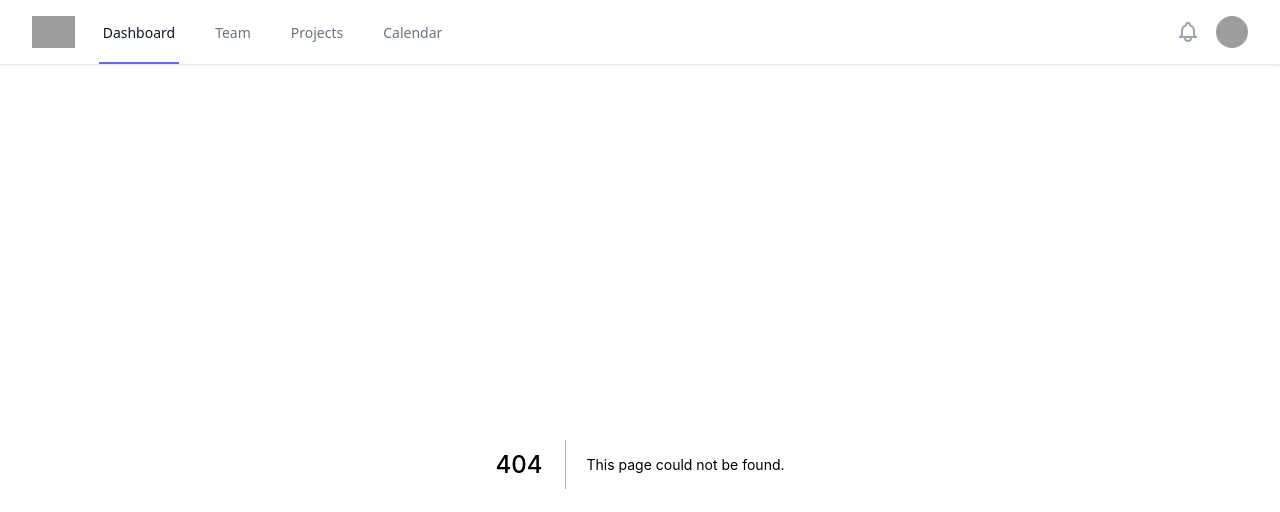
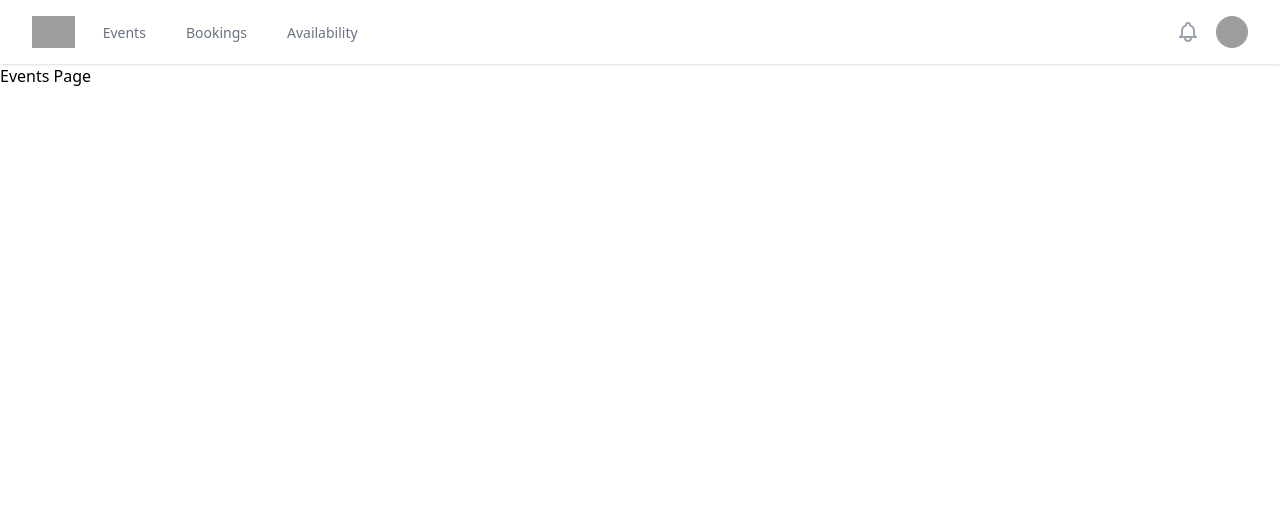
Before and after one commit to sairaj-fc/next-cal, a Next.js app: page /events in a window 1280 px wide. Before the commit this address had no page. Shown: the top 512 px of the page. Built offline with nearby package versions, Linux system fonts and the light colour scheme; grey boxes are pictures that could not be loaded.

Commit message:
create some pages

```diff
--- a/comps/Header.tsx
+++ b/comps/Header.tsx
@@ -38,29 +38,24 @@ export default function Example() {
                 </div>
                 <div className="hidden sm:ml-6 sm:flex sm:space-x-8">
                   {/* Current: "border-indigo-500 text-gray-900", Default: "border-transparent text-gray-500 hover:border-gray-300 hover:text-gray-700" */}
+
                   <a
-                    href="#"
-                    className="border-indigo-500 text-gray-900 inline-flex items-center px-1 pt-1 border-b-2 text-sm font-medium"
+                    className="border-transparent text-gray-500 hover:border-gray-300 hover:text-gray-700 inline-flex items-center px-1 pt-1 border-b-2 text-sm font-medium cursor-pointer"
+                    onClick={() => router.push("/events")}
                   >
-                    Dashboard
+                    Events
                   </a>
                   <a
-                    href="#"
-                    className="border-transparent text-gray-500 hover:border-gray-300 hover:text-gray-700 inline-flex items-center px-1 pt-1 border-b-2 text-sm font-medium"
+                    className="border-transparent text-gray-500 hover:border-gray-300 hover:text-gray-700 inline-flex items-center px-1 pt-1 border-b-2 text-sm font-medium cursor-pointer"
+                    onClick={() => router.push("/bookings")}
                   >
-                    Team
+                    Bookings
                   </a>
                   <a
-                    href="#"
-                    className="border-transparent text-gray-500 hover:border-gray-300 hover:text-gray-700 inline-flex items-center px-1 pt-1 border-b-2 text-sm font-medium"
+                    className="border-transparent text-gray-500 hover:border-gray-300 hover:text-gray-700 inline-flex items-center px-1 pt-1 border-b-2 text-sm font-medium cursor-pointer"
+                    onClick={() => router.push("/availability")}
                   >
-                    Projects
-                  </a>
-                  <a
-                    href="#"
-                    className="border-transparent text-gray-500 hover:border-gray-300 hover:text-gray-700 inline-flex items-center px-1 pt-1 border-b-2 text-sm font-medium"
-                  >
-                    Calendar
+                    Availability
                   </a>
                 </div>
               </div>
--- /dev/null
+++ b/pages/availability.tsx
@@ -0,0 +1,7 @@
+import React from "react";
+
+const AvailabilityPage = () => {
+  return <div>AvailabilityPage</div>;
+};
+
+export default AvailabilityPage;
--- /dev/null
+++ b/pages/bookings.tsx
@@ -0,0 +1,7 @@
+import React from "react";
+
+const BookingsPage = () => {
+  return <div>BookingsPage</div>;
+};
+
+export default BookingsPage;
--- /dev/null
+++ b/pages/events.tsx
@@ -0,0 +1,5 @@
+const EventsPage = () => {
+  return <div>Events Page</div>;
+};
+
+export default EventsPage;
```
